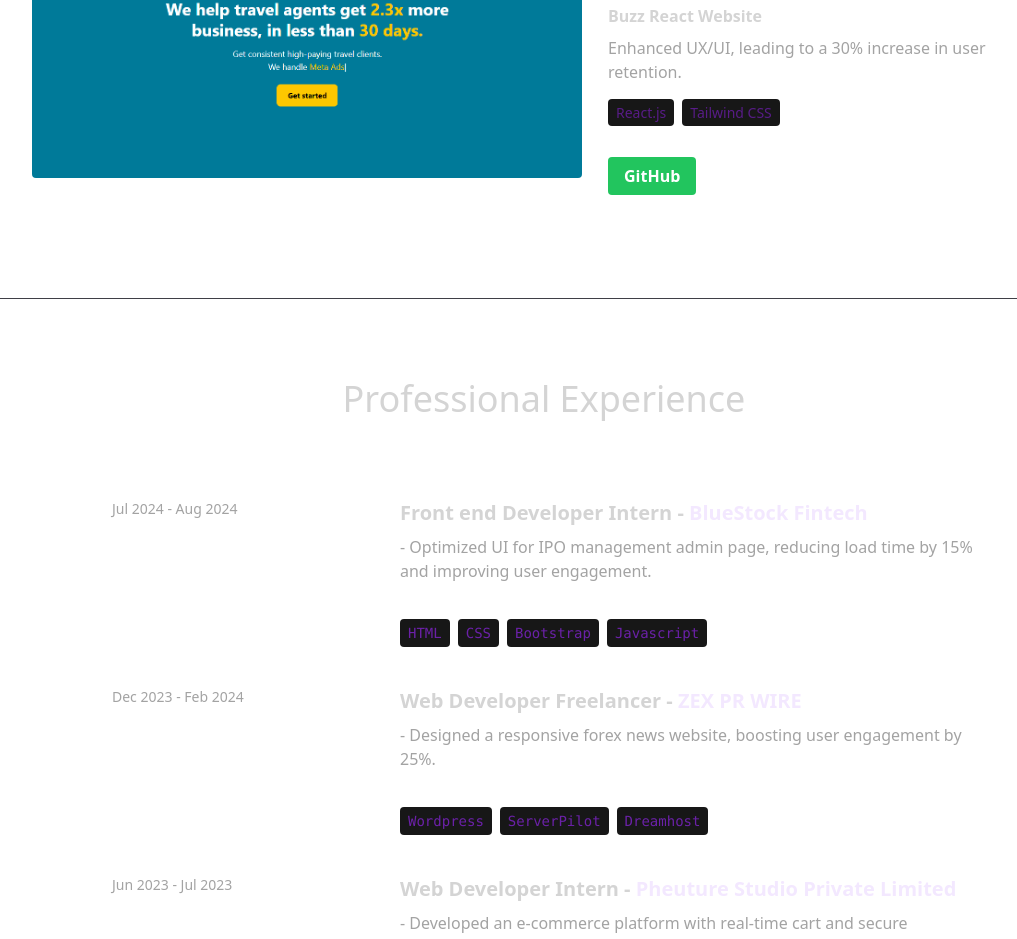
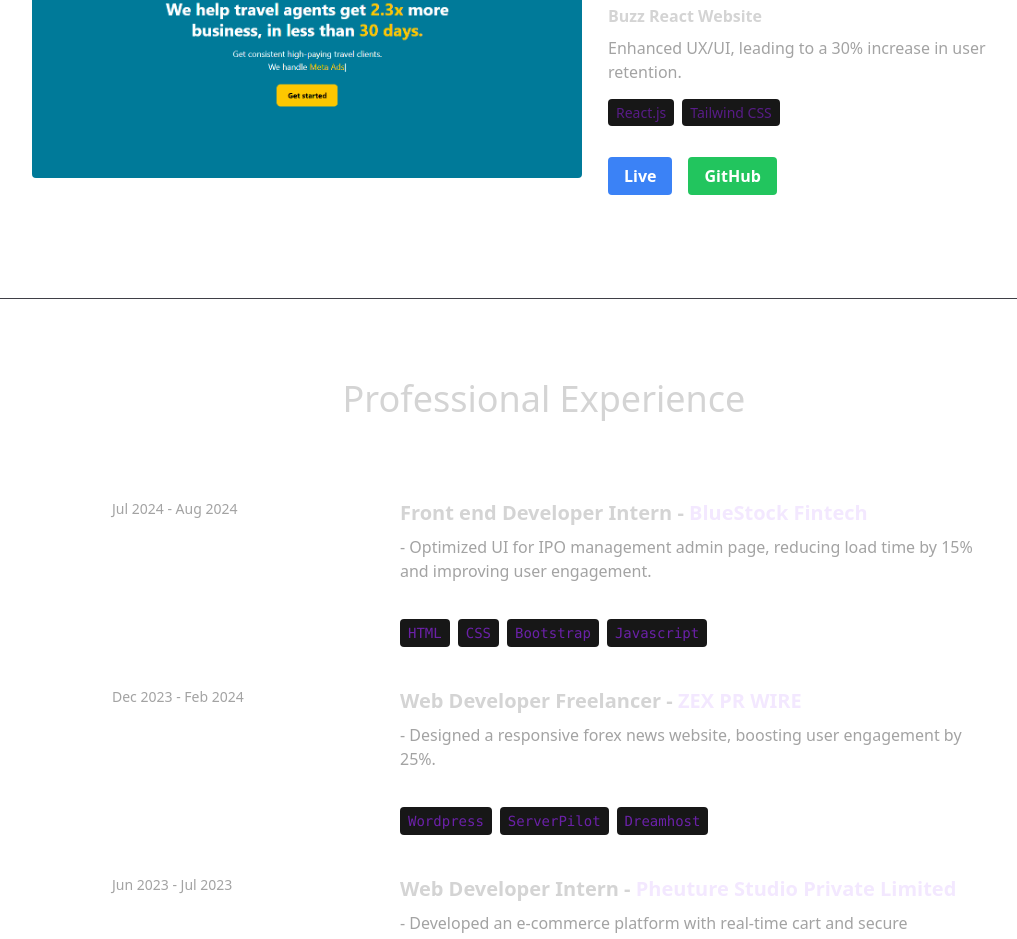
Before and after one commit to akshatmikki/Porfolio, a React (Vite) app: page / in a window 1280 px wide. Shown: the part 4013-4952 px from the top of the page, without its empty margins (96-1113 px from the left). Built offline with nearby package versions, Linux system fonts and the light colour scheme.

Commit message:
Update Projects.jsx

```diff
--- a/src/components/Projects.jsx
+++ b/src/components/Projects.jsx
@@ -60,7 +60,7 @@ const Projects = ({ isDarkMode }) => {
                 </span>
               ))}
               <div className="mt-10">
-                {(index === 0 || index === 3) && (
+  {(index === 0 || index === 3 || index === 4) && (
     <a
       href={project.liveLink}
       target="_blank"
@@ -70,7 +70,7 @@ const Projects = ({ isDarkMode }) => {
       Live
     </a>
   )}
-                {(index !== 2) && (
+  {(index !== 2 || index === 4) && (
     <a
       href={project.githubLink}
       target="_blank"
@@ -81,6 +81,7 @@ const Projects = ({ isDarkMode }) => {
     </a>
   )}
 </div>
+
             </motion.div>
             {index % 2 !== 0 ? (
               <motion.div
```
Lines whose indentation alone changed are shown as unchanged.
